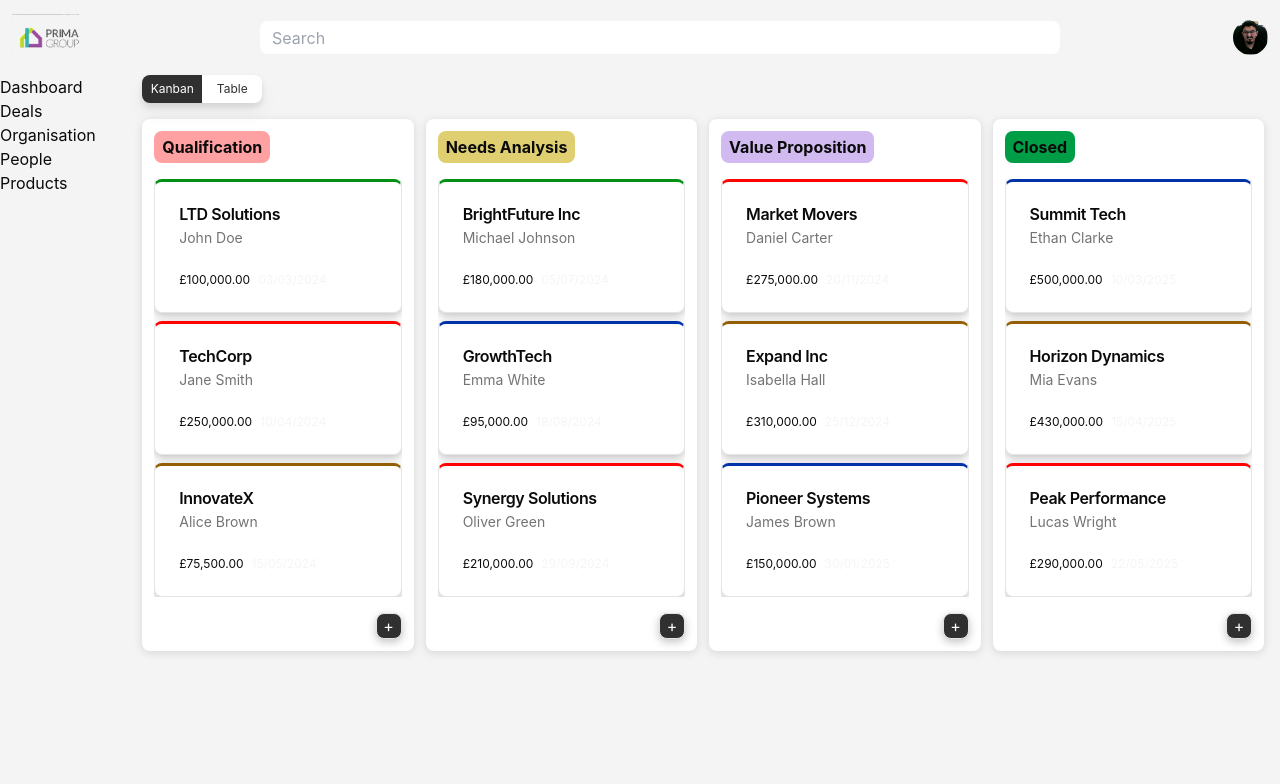
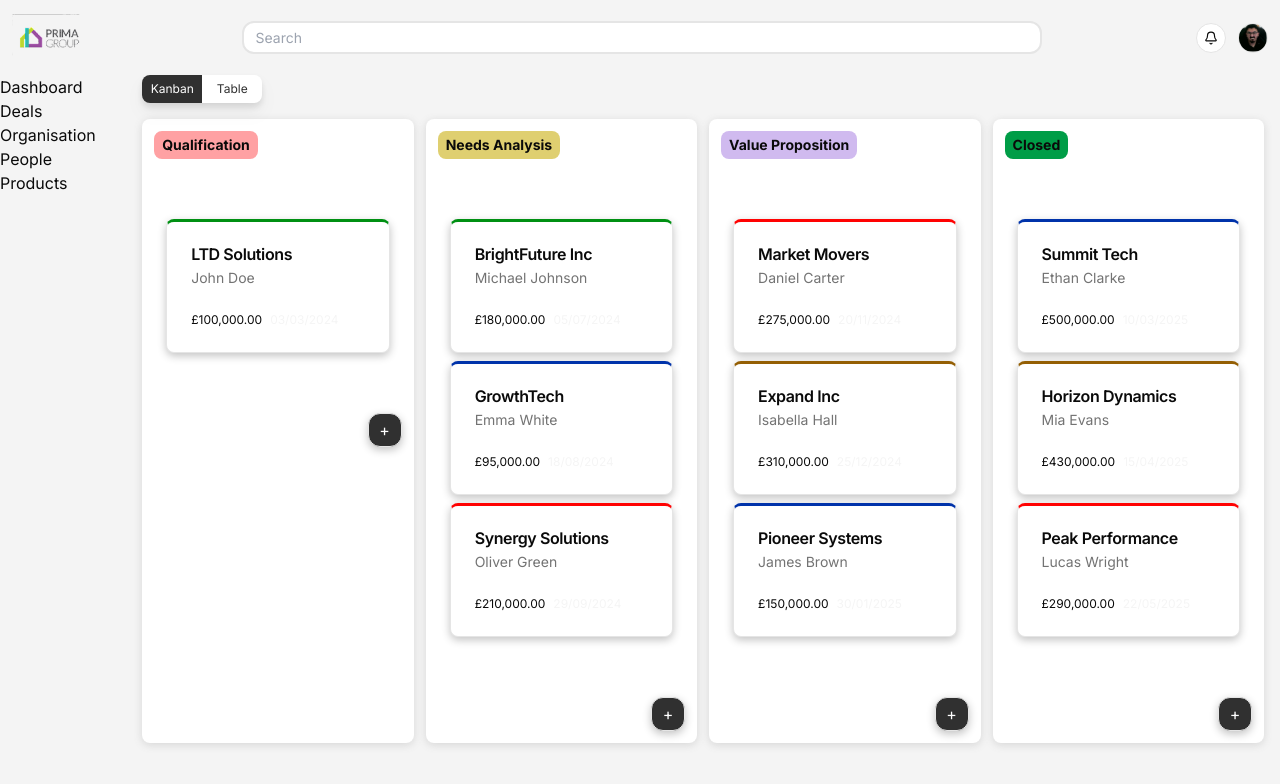
Before and after one commit to Tales-1/crm-playground, a Next.js app: page /deals in a window 1280 px wide. Shown: the top 784 px of the page. Built offline with nearby package versions, Linux system fonts and the light colour scheme.

Commit message:
more work

```diff
--- a/src/app/globals.css
+++ b/src/app/globals.css
@@ -1,7 +1,6 @@
 @tailwind base;
 @tailwind components;
 @tailwind utilities;
-@import url('https://fonts.googleapis.com/css2?family=Inter:ital,opsz,wght@0,14..32,100..900;1,14..32,100..900&display=swap');
 
 body {
   background: #f4f4f4;
@@ -100,8 +99,6 @@ input[type="checkbox"]{
   }
 }
 
-
-
 @layer base {
   * {
     @apply border-border outline-ring/50;
@@ -110,3 +107,18 @@ input[type="checkbox"]{
     @apply bg-background text-foreground;
   }
 }
+
+.scrollbar {
+    background: #a8a8a8 !important;
+  }
+  ::-webkit-scrollbar-track {
+    -webkit-box-shadow: inset 0 0 6px rgba(83, 83, 83, 0.07);
+    background-color: #f1f1f1;
+  }
+  ::-webkit-scrollbar {
+    width: 7px;
+    background-color: #f1f1f1;
+  }
+  ::-webkit-scrollbar-thumb {
+    background-color: #c1c1c1;
+  }
--- a/src/app/layout.tsx
+++ b/src/app/layout.tsx
@@ -2,6 +2,7 @@ import type { Metadata } from "next";
 import "./globals.css";
 import Header from "@/components/layout/header/Header";
 import Sidebar from "@/components/layout/sidebar/Sidebar";
+
 
 export const metadata: Metadata = {
   title: "Create Next App",
@@ -15,6 +16,13 @@ export default function RootLayout({
 }>) {
   return (
     <html lang="en">
+      <head>
+      <style>
+        <link rel="preconnect" href="https://fonts.googleapis.com" />
+        <link rel="preconnect" href="https://fonts.gstatic.com" crossOrigin="" />
+        <link href="https://fonts.googleapis.com/css2?family=Inter:ital,opsz,wght@0,14..32,100..900;1,14..32,100..900&display=swap" rel="stylesheet" />
+      </style>
+      </head>
       <body>
         <Header />
         <Sidebar />
--- a/src/components/deals/kanban/KanbanColumn.tsx
+++ b/src/components/deals/kanban/KanbanColumn.tsx
@@ -26,16 +26,16 @@ export default function KanbanColumn({ title, color, deals } : KanbanColumnProps
     }
 
     return(
-        <div className="flex flex-col bg-white rounded-lg shadow-1 p-3 gap-4 w-full">
+        <div className="flex flex-col bg-white rounded-lg shadow-1 gap-12 w-full p-3">
             <div className="w-fit rounded-lg overflow-hidden">
-                <h3 className={`text-md px-2 py-1 font-bold`} style={{background:color}}>{title}</h3>
+                <h3 className={`text-sm px-2 py-1 font-bold`} style={{background:color}}>{title}</h3>
             </div>
 
-            <div className="flex flex-col gap-2 overflow-y-scroll max-h-[600px]">
+            <div className="flex flex-col gap-2 overflow-y-scroll max-h-[600px] py-3 px-3">
                 {dealCards.map((deal) => (<KanbanCard deal={deal} key={deal.id} />))}
             </div>
-            <button type="button" onClick={AddCard} className="flex justify-center items-center
-                self-end border rounded-lg aspect-square bg-[#303030] text-white shadow-2">+</button>
+            <button type="button" onClick={AddCard} className="flex justify-center items-center p-1
+                self-end border rounded-xl aspect-square bg-[#303030] text-white shadow-2">+</button>
         </div>
     )
 }
--- a/src/components/layout/header/Header.tsx
+++ b/src/components/layout/header/Header.tsx
@@ -2,6 +2,8 @@ import Image from "next/image";
 import GlobalSearch from "../sidebar/GlobalSearch";
 import Avatar from "./Avatar";
 import companyLogo from "@/assets/prima.png";
+import { Bell } from "lucide-react";
+import IconWrapper from "./IconWrapper";
 
 export default function Header(){
 
@@ -13,8 +15,13 @@ export default function Header(){
 
             <GlobalSearch />
 
-            <div className="rounded-full w-[35px] aspect-square bg-white overflow-hidden">
-                <Avatar />
+            <div className="flex gap-3">
+                <IconWrapper>
+                    <Bell className="w-[50%] object-cover"/>
+                </IconWrapper>
+                <IconWrapper>
+                    <Avatar />
+                </IconWrapper>
             </div>
         </header>
     )
--- /dev/null
+++ b/src/components/layout/header/IconWrapper.tsx
@@ -0,0 +1,10 @@
+import { ReactNode } from "react";
+
+// to do: standardise sizes for sm, medium, large
+export default function IconWrapper({children}:{ children:ReactNode}){
+    return(
+        <div className="border border-1 rounded-full w-[30px] aspect-square bg-white overflow-hidden flex justify-center items-center">
+            {children}
+        </div>
+    )
+}
--- a/src/components/layout/sidebar/GlobalSearch.tsx
+++ b/src/components/layout/sidebar/GlobalSearch.tsx
@@ -3,7 +3,7 @@ export default function GlobalSearch(){
         <div  className="max-w-[800px] w-full">
         {/* On submission, the input value will be appended to
             the URL, e.g. /search?query=abc */}
-        <input name="query"  placeholder="Search" className="px-3 py-[.3rem] w-full rounded-lg"/>
+        <input name="query"  placeholder="Search" className="border border-2 text-sm px-3 py-[.3rem] w-full rounded-xl"/>
     </div>
     )
 }
--- a/src/data/deals/dealsData.ts
+++ b/src/data/deals/dealsData.ts
@@ -26,8 +26,8 @@ export const groupedDeals: StageDetails[] = [
         color: "#FFA1A3",
         deals: [
             { id:1, title: "LTD Solutions", primaryPerson: "John Doe", price: "£100,000.00", date: "03/03/2024", dealTarget: DealTargetEnum.OnTarget },
-            { id:2, title: "TechCorp", primaryPerson: "Jane Smith", price: "£250,000.00", date: "10/04/2024", dealTarget: DealTargetEnum.Overdue },
-            { id:3, title: "InnovateX", primaryPerson: "Alice Brown", price: "£75,500.00", date: "15/05/2024", dealTarget: DealTargetEnum.Approaching },
+            // { id:2, title: "TechCorp", primaryPerson: "Jane Smith", price: "£250,000.00", date: "10/04/2024", dealTarget: DealTargetEnum.Overdue },
+            // { id:3, title: "InnovateX", primaryPerson: "Alice Brown", price: "£75,500.00", date: "15/05/2024", dealTarget: DealTargetEnum.Approaching },
         ]
     },
     {
```
